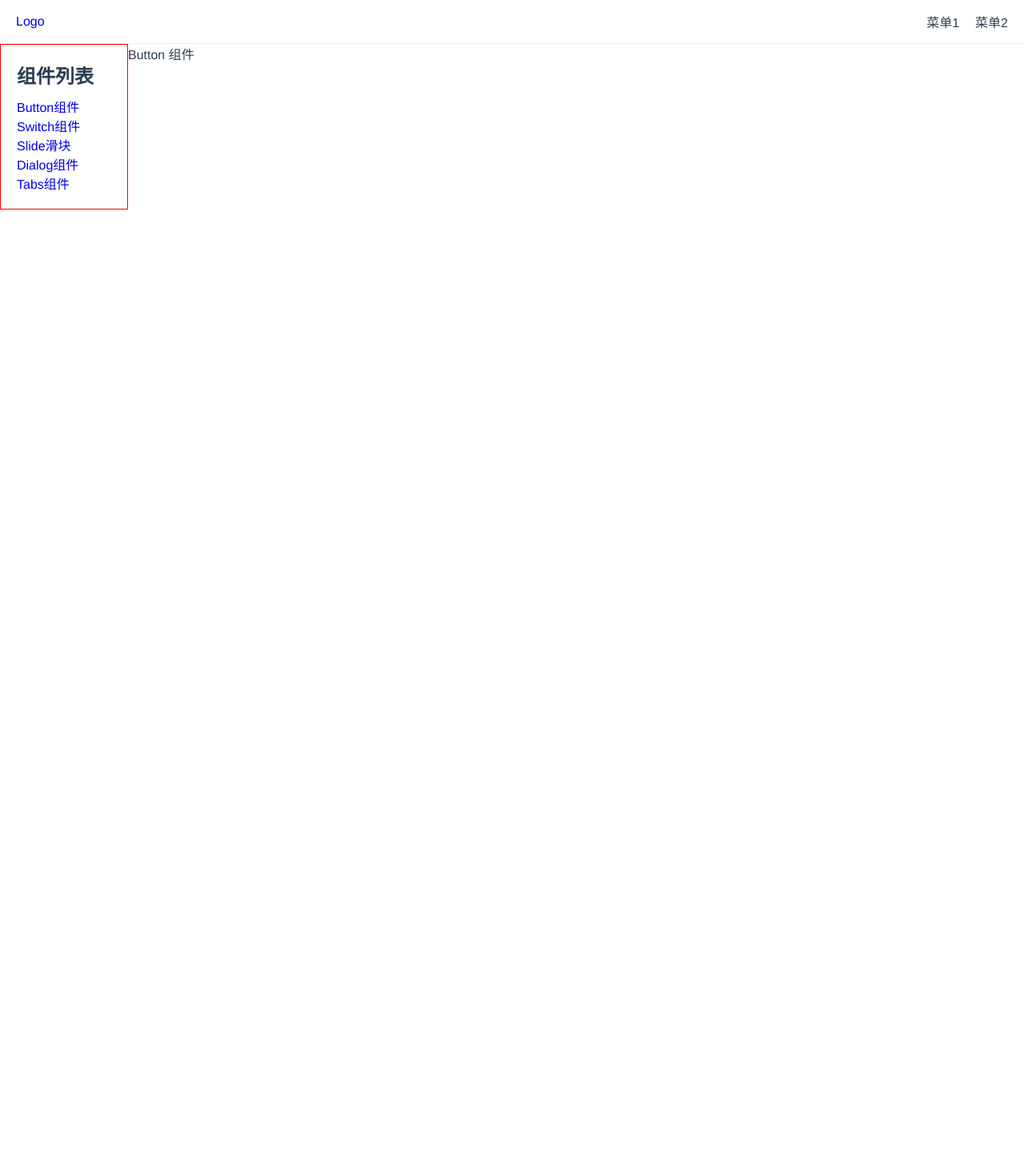
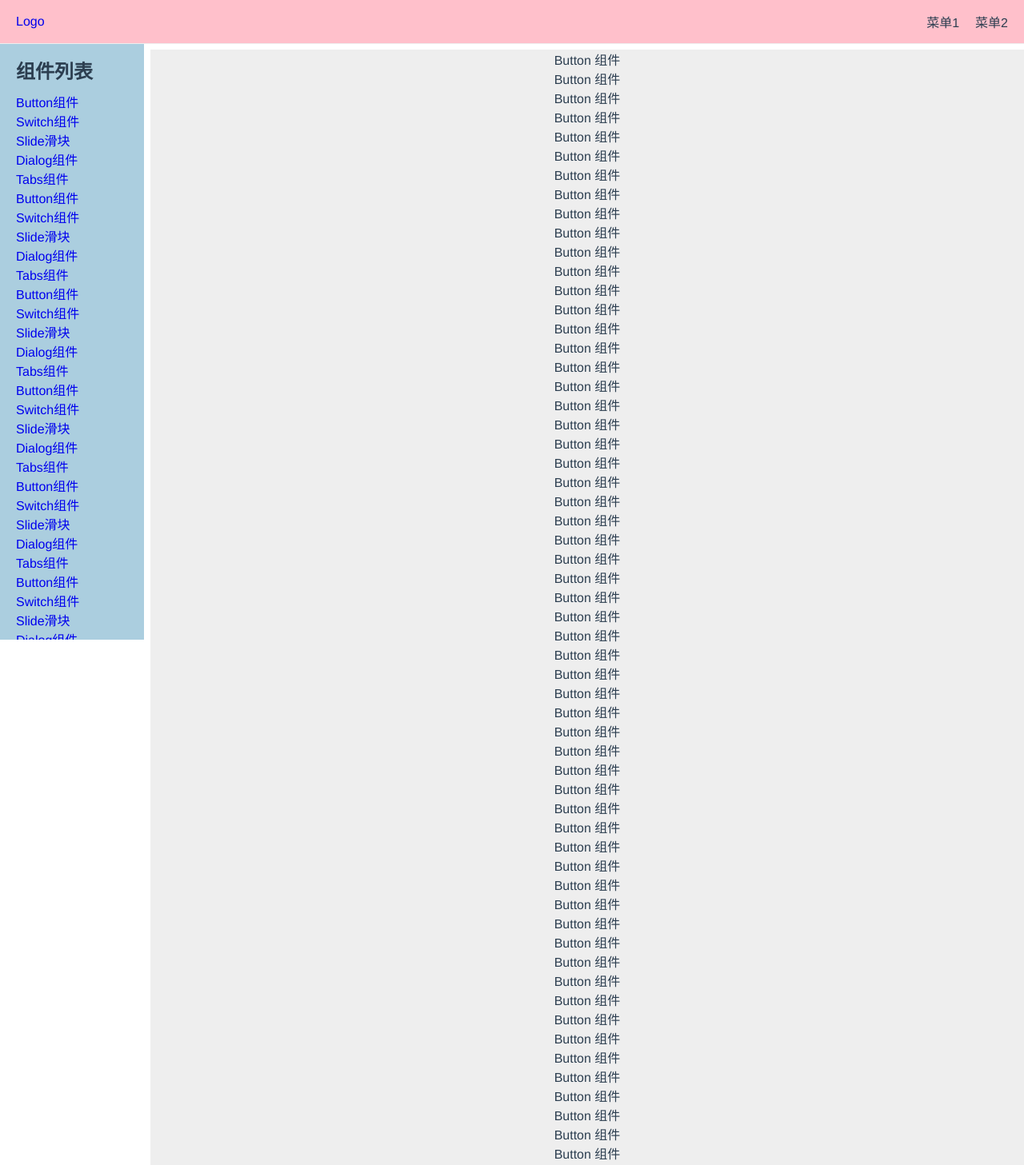
Before and after one commit to cxyxiaoyuyu/vue3-gulu, a Vue app: page /#/doc/button in a window 1280 px wide. Shown: the top 1457 px of the page at 80% size. Before the commit the page ends 800 px from the top, so only its background shows below. Built offline with nearby package versions, Linux system fonts and the light colour scheme.

Commit message:
基本完成网页框架

```diff
--- a/src/components/Button.vue
+++ b/src/components/Button.vue
@@ -1,5 +1,111 @@
 <template>
-  Button 组件
+ <div>
+   <div>Button 组件</div>
+   <div>Button 组件</div>
+   <div>Button 组件</div>
+   <div>Button 组件</div>
+   <div>Button 组件</div>
+   <div>Button 组件</div>
+   <div>Button 组件</div>
+   <div>Button 组件</div>
+   <div>Button 组件</div>
+   <div>Button 组件</div>
+   <div>Button 组件</div>
+   <div>Button 组件</div>
+   <div>Button 组件</div>
+      <div>Button 组件</div>
+   <div>Button 组件</div>
+   <div>Button 组件</div>
+   <div>Button 组件</div>
+   <div>Button 组件</div>
+   <div>Button 组件</div>
+   <div>Button 组件</div>
+   <div>Button 组件</div>
+   <div>Button 组件</div>
+   <div>Button 组件</div>
+   <div>Button 组件</div>
+   <div>Button 组件</div>
+   <div>Button 组件</div>
+      <div>Button 组件</div>
+   <div>Button 组件</div>
+   <div>Button 组件</div>
+   <div>Button 组件</div>
+   <div>Button 组件</div>
+   <div>Button 组件</div>
+   <div>Button 组件</div>
+   <div>Button 组件</div>
+   <div>Button 组件</div>
+   <div>Button 组件</div>
+   <div>Button 组件</div>
+   <div>Button 组件</div>
+   <div>Button 组件</div>
+      <div>Button 组件</div>
+   <div>Button 组件</div>
+   <div>Button 组件</div>
+   <div>Button 组件</div>
+   <div>Button 组件</div>
+   <div>Button 组件</div>
+   <div>Button 组件</div>
+   <div>Button 组件</div>
+   <div>Button 组件</div>
+   <div>Button 组件</div>
+   <div>Button 组件</div>
+   <div>Button 组件</div>
+   <div>Button 组件</div>
+      <div>Button 组件</div>
+   <div>Button 组件</div>
+   <div>Button 组件</div>
+   <div>Button 组件</div>
+   <div>Button 组件</div>
+   <div>Button 组件</div>
+   <div>Button 组件</div>
+   <div>Button 组件</div>
+   <div>Button 组件</div>
+   <div>Button 组件</div>
+   <div>Button 组件</div>
+   <div>Button 组件</div>
+   <div>Button 组件</div>
+      <div>Button 组件</div>
+   <div>Button 组件</div>
+   <div>Button 组件</div>
+   <div>Button 组件</div>
+   <div>Button 组件</div>
+   <div>Button 组件</div>
+   <div>Button 组件</div>
+   <div>Button 组件</div>
+   <div>Button 组件</div>
+   <div>Button 组件</div>
+   <div>Button 组件</div>
+   <div>Button 组件</div>
+   <div>Button 组件</div>
+      <div>Button 组件</div>
+   <div>Button 组件</div>
+   <div>Button 组件</div>
+   <div>Button 组件</div>
+   <div>Button 组件</div>
+   <div>Button 组件</div>
+   <div>Button 组件</div>
+   <div>Button 组件</div>
+   <div>Button 组件</div>
+   <div>Button 组件</div>
+   <div>Button 组件</div>
+   <div>Button 组件</div>
+   <div>Button 组件</div>
+      <div>Button 组件</div>
+   <div>Button 组件</div>
+   <div>Button 组件</div>
+   <div>Button 组件</div>
+   <div>Button 组件</div>
+   <div>Button 组件</div>
+   <div>Button 组件</div>
+   <div>Button 组件</div>
+   <div>Button 组件</div>
+   <div>Button 组件</div>
+   <div>Button 组件</div>
+   <div>Button 组件</div>
+   <div>Button 组件</div>
+ </div>
+
 </template>
 
 <script>
@@ -8,6 +114,8 @@ export default {
 }
 </script>
 
-<style>
-
+<style scoped>
+  div {
+    background: #eee;
+  }
 </style>
--- a/src/components/Topnav.vue
+++ b/src/components/Topnav.vue
@@ -31,12 +31,17 @@ export default {
 
 <style lang="scss">
 .topNav {
+  background: pink;
   border-bottom: 1px solid #eee;
   display: flex;
   justify-content: space-between;
   align-items:center;
   padding: 15px 20px;
-  position: relative;
+  position: fixed;
+  top: 0;
+  left: 0;
+  z-index: 10;
+  width: 100%;
   .menu ul{
       display: flex;
       >li {
--- a/src/views/Doc.vue
+++ b/src/views/Doc.vue
@@ -9,9 +9,45 @@
         <li><router-link to="/doc/slide">Slide滑块</router-link></li>
         <li><router-link to="/doc/dialog">Dialog组件</router-link></li>
         <li><router-link to="/doc/tabs">Tabs组件</router-link></li>
+        <li><router-link to="/doc/button">Button组件</router-link></li>
+        <li><router-link to="/doc/switch">Switch组件</router-link></li>
+        <li><router-link to="/doc/slide">Slide滑块</router-link></li>
+        <li><router-link to="/doc/dialog">Dialog组件</router-link></li>
+        <li><router-link to="/doc/tabs">Tabs组件</router-link></li>
+        <li><router-link to="/doc/button">Button组件</router-link></li>
+        <li><router-link to="/doc/switch">Switch组件</router-link></li>
+        <li><router-link to="/doc/slide">Slide滑块</router-link></li>
+        <li><router-link to="/doc/dialog">Dialog组件</router-link></li>
+        <li><router-link to="/doc/tabs">Tabs组件</router-link></li>
+        <li><router-link to="/doc/button">Button组件</router-link></li>
+        <li><router-link to="/doc/switch">Switch组件</router-link></li>
+        <li><router-link to="/doc/slide">Slide滑块</router-link></li>
+        <li><router-link to="/doc/dialog">Dialog组件</router-link></li>
+        <li><router-link to="/doc/tabs">Tabs组件</router-link></li>
+        <li><router-link to="/doc/button">Button组件</router-link></li>
+        <li><router-link to="/doc/switch">Switch组件</router-link></li>
+        <li><router-link to="/doc/slide">Slide滑块</router-link></li>
+        <li><router-link to="/doc/dialog">Dialog组件</router-link></li>
+        <li><router-link to="/doc/tabs">Tabs组件</router-link></li>
+        <li><router-link to="/doc/button">Button组件</router-link></li>
+        <li><router-link to="/doc/switch">Switch组件</router-link></li>
+        <li><router-link to="/doc/slide">Slide滑块</router-link></li>
+        <li><router-link to="/doc/dialog">Dialog组件</router-link></li>
+        <li><router-link to="/doc/tabs">Tabs组件</router-link></li>
+        <li><router-link to="/doc/button">Button组件</router-link></li>
+        <li><router-link to="/doc/switch">Switch组件</router-link></li>
+        <li><router-link to="/doc/slide">Slide滑块</router-link></li>
+        <li><router-link to="/doc/dialog">Dialog组件</router-link></li>
+        <li><router-link to="/doc/tabs">Tabs组件</router-link></li>
+
+        <li><router-link to="/doc/button">Button组件</router-link></li>
+        <li><router-link to="/doc/switch">Switch组件</router-link></li>
+        <li><router-link to="/doc/slide">Slide滑块</router-link></li>
+        <li><router-link to="/doc/dialog">Dialog组件</router-link></li>
+        <li><router-link to="/doc/tabs">Tabs组件</router-link></li>
       </ul>
     </aside>
-    <main>
+    <main :class="{'margin-left': asideVisible}">
       <router-view></router-view>
     </main>
   </div>
@@ -35,15 +71,25 @@ export default {
 
 <style lang="scss">
 .content {
-  display: flex;
   aside {
-    border: 1px solid red;
-    padding: 20px 20px;
-    width: 160px;
+    background: #abcedf;
+    padding: 70px 20px;
+    width: 180px;
     text-align: left;
+    position: fixed;
+    top: 0;
+    left: 0;
+    max-height: 100vh;
+    overflow: auto;
     ul {
       padding-top: 10px;
     }
   }
+  main {
+    margin-top: 62px;
+    &.margin-left {
+      margin-left: 188px;
+    }
+  }
 }
 </style>
```
